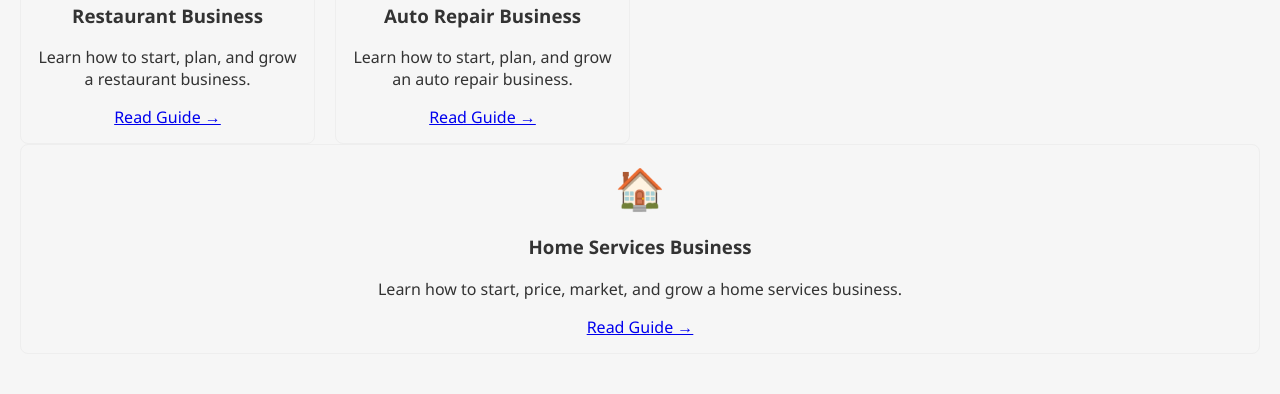
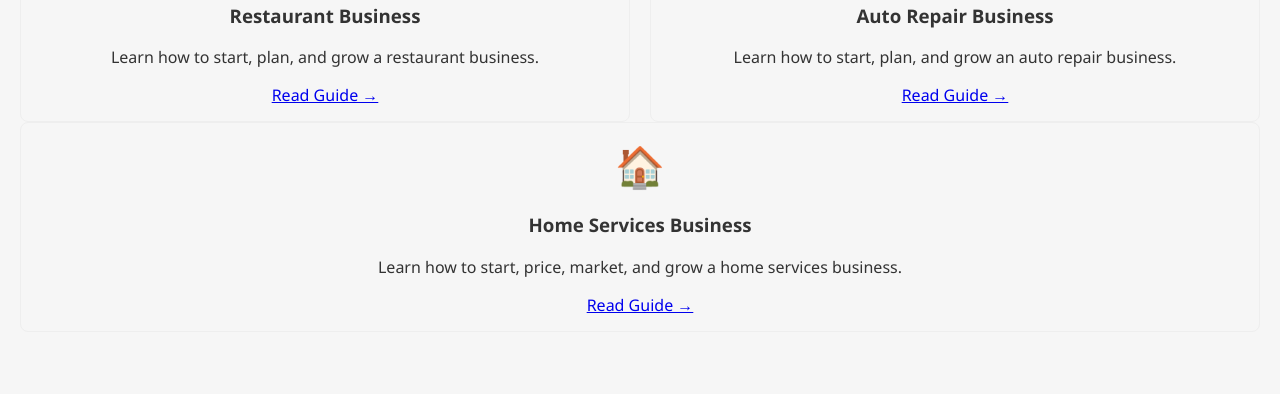
Before and after one commit to kalalwayly-star/KalMarket, a plain HTML site: page tools/guides/index.html in a window 1280 px wide. Shown: the part 643-1037 px from the top of the page. After the commit the page ends 1015 px from the top, so only its background shows below. Drawn offline with Linux system fonts and the light colour scheme.

Commit message:
Add guides.css stylesheet to index.html

```diff
--- a/tools/guides/index.html
+++ b/tools/guides/index.html
@@ -12,6 +12,8 @@
 <title data-i18n="app_name">KalMarket | Find Anything</title>
 <meta name="google-site-verification" content="3UWGpZKdIuY9EdOOJx5FAgHEqIgwqjkaERhD9AULlg4" />
     <link rel="stylesheet" href="../../style.css?v=2">
+        <link rel="stylesheet" href="guides.css">
+
 <style>
 .cat-card, .btn-search, .btn-link, .card { cursor: pointer; }
 
```
